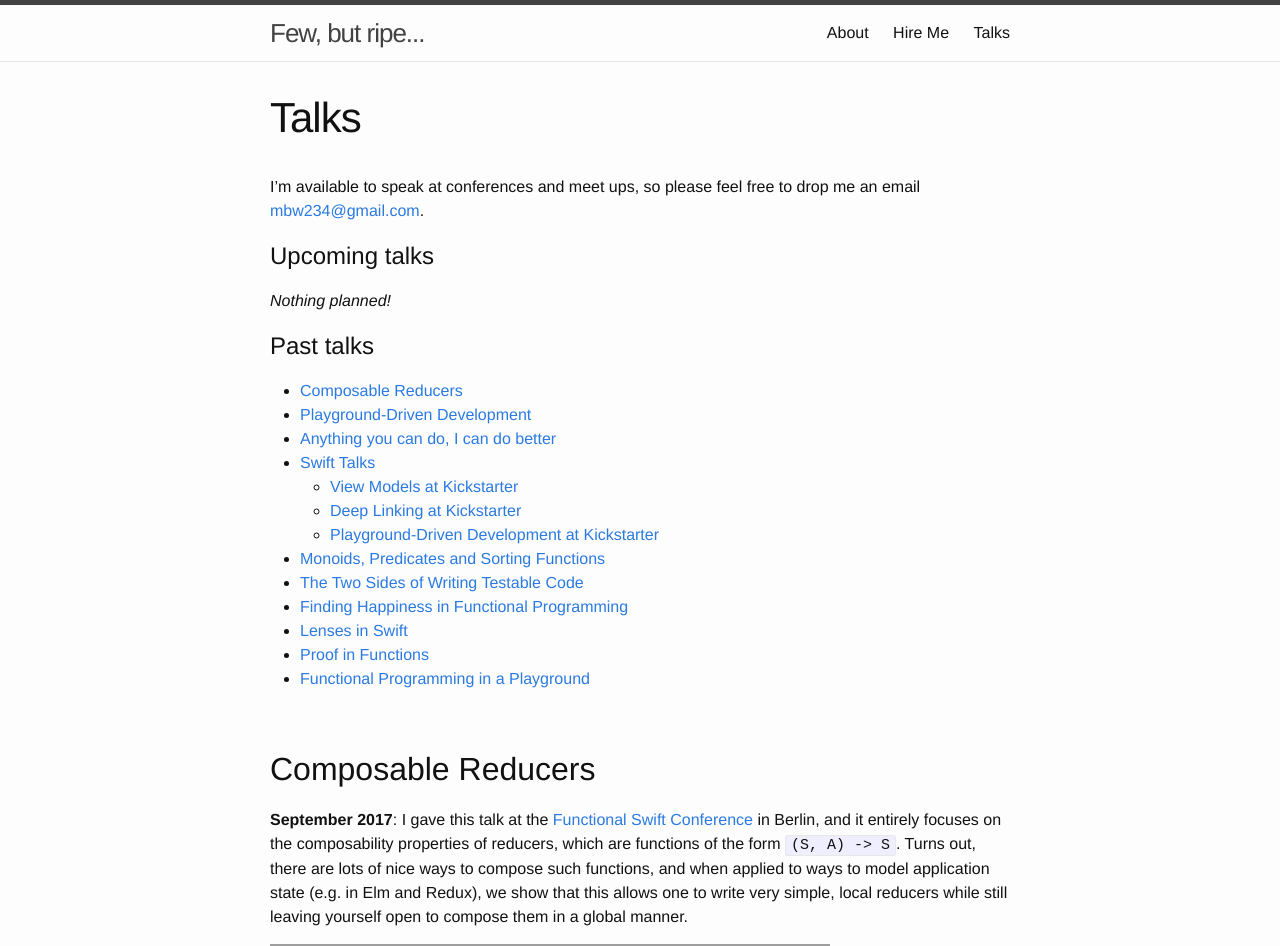
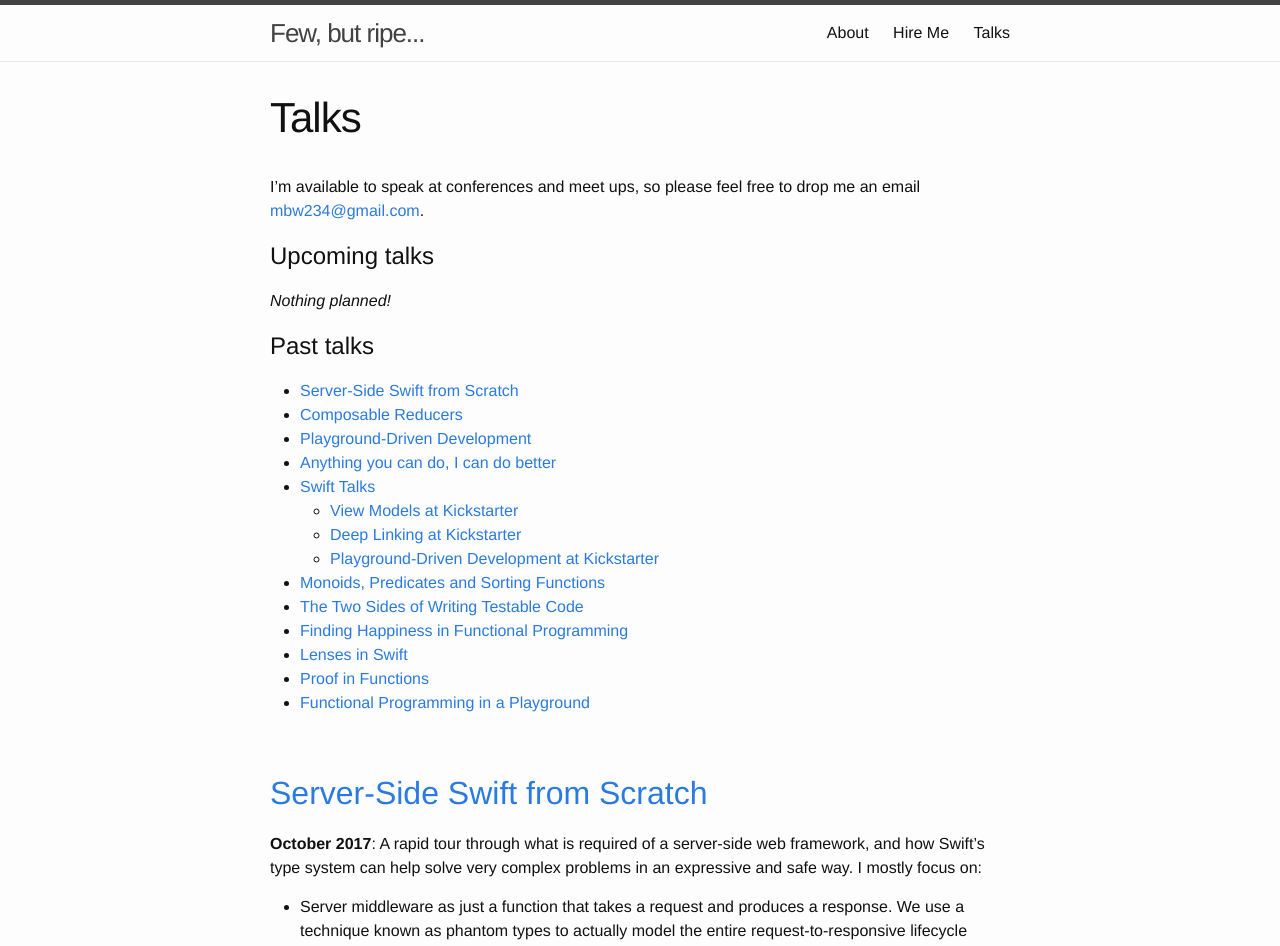
Before and after one commit to mbrandonw/mbrandonw.github.io, a Jekyll site: the page built from talks.md, in a window 1280 px wide and 1400 px high. Shown: the top 946 px of the window. Built offline with Jekyll 4.4.1, drawn with Linux system fonts in a browser that asks for light colours; some of the changed text lies outside the part shown; grey boxes are pictures that could not be loaded.

Commit message:
add swift summit talk

```diff
--- a/talks.md
+++ b/talks.md
@@ -13,6 +13,7 @@ _Nothing planned!_
 
 # Past talks
 
+* [Server-Side Swift from Scratch](#server-side-swift-from-scratch)
 * [Composable Reducers](#composable-reducers)
 * [Playground-Driven Development](#playground-driven-development)
 * [Anything you can do, I can do better](#anything-you-can-do-i-can-do-better)
@@ -28,6 +29,21 @@ _Nothing planned!_
 * [Functional Programming in a Playground](#functional-programming-in-a-playground)
 
 <br>
+
+## [Server-Side Swift from Scratch](https://www.skilled.io/u/swiftsummit/server-side-swift-from-scratch)
+
+**October 2017**: A rapid tour through what is required of a server-side web framework, and how Swift’s type system can help solve very complex problems in an expressive and safe way. I mostly focus on:
+
+* Server middleware as just a function that takes a request and produces a response. We use a technique known as phantom types to actually model the entire request-to-responsive lifecycle directly in the type system.
+* An applicative style router that is invertible. This means it can both route requests to a first class value, and print requests from a value. It is based on the ideas in [this](http://www.informatik.uni-marburg.de/~rendel/unparse/rendel10invertible.pdf) paper.
+* Lifting HTML and CSS views into Swift types so that we can transform them in new and interesting ways.
+* Using Xcode and the Swift toolchain to do painless snapshot testing, screenshot testing and using Swift playgounds to create entire webpages.
+
+The talk covers a lot of the core ideas that went into building the [Point-Free](https://www.pointfree.co) website, which is fully [open source](http://github.com/pointfr…).
+
+<a href="https://www.skilled.io/u/swiftsummit/server-side-swift-from-scratch">
+  <img src="/assets/serve-side-swift-from-scratch.jpg" width="560" style="max-width: 100%;" alt="The two sides of writing testable code" />
+</a>
 
 ## Composable Reducers
 
```
Also changed, not shown: assets/serve-side-swift-from-scratch.jpg (added).
